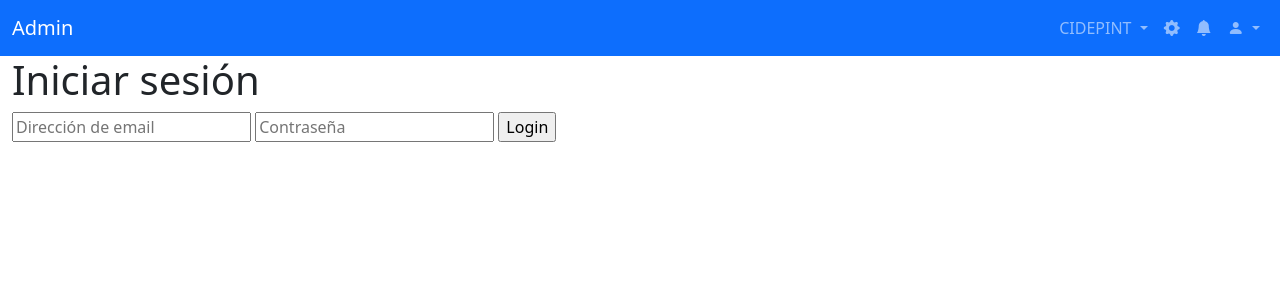
After one commit to franciscodenis/ProyectoVueFlask, a Flask app: page /auth/ in a window 1280 px wide. The commit adds this page. Shown: the top 300 px of the page. Run offline with Flask 3, Linux system fonts and the light colour scheme.

Commit message:
Reacomoda archivos y agrega sesión básica

```diff
--- a/admin/src/core/users.py
+++ b/admin/src/core/auth/__init__.py
@@ -1,5 +1,5 @@
 from src.core.database import db
-from src.core.user import User
+from src.core.auth.user import User
 
 def list_users():
     users = User.query.all()
@@ -13,3 +13,6 @@ def create_user(**kwargs):
     db.session.commit()
 
     return user
+
+def find_user_by_email(email):
+    return User.query.filter_by(email=email).first()
--- a/admin/src/core/seeds.py
+++ b/admin/src/core/seeds.py
@@ -1,7 +1,7 @@
-from src.core import users
+from src.core import auth
 
 def run():
-    admin = users.create_user(
+    admin = auth.create_user(
         email="admin@test.com",
         username="admin",
         password="adminpassword",
--- a/admin/src/web/__init__.py
+++ b/admin/src/web/__init__.py
@@ -3,8 +3,8 @@ from flask import render_template
 from src.core import database
 from src.core import seeds
 from src.web import error
-from src.web.controllers.users import user_bp
 from src.web.config import config
+from src.web import routes
 
 def create_app(env="development", static_folder="../../static"):
     app = Flask(__name__, static_folder=static_folder)
@@ -13,7 +13,7 @@ def create_app(env="development", static_folder="../../static"):
 
     database.init_app(app)
 
-    app.register_blueprint(user_bp)
+    routes.register(app)
 
     @app.get("/")
     def home():
--- /dev/null
+++ b/admin/src/web/controllers/auth.py
@@ -0,0 +1,39 @@
+from flask import Blueprint
+from flask import render_template
+from flask import request
+from flask import flash
+from flask import redirect
+from flask import url_for
+from flask import session
+from src.core import auth
+
+auth_bp = Blueprint("auth", __name__, url_prefix="/auth")
+
+@auth_bp.get("/")
+def login():
+    return render_template("auth/login.html")
+
+@auth_bp.post("/authenticate")
+def authenticate():
+    params = request.form
+
+    user = auth.find_user_by_email(params["email"])
+
+    if not user:
+        flash("Email o clave incorrecta.", "error")
+        return redirect(url_for("auth.login"))
+
+    session["user"] = user.email
+    flash("La sesión se inició correctamente", "success")
+    return redirect(url_for("home"))
+
+@auth_bp.get("/logout")
+def logout():
+    if session.get("user"):
+        del session["user"]
+        session.clear()
+        flash("La sesión se cerró correctamente.", "info")
+    else:
+        flash("No hay sesión iniciada", "info")
+
+    return redirect(url_for("auth.login"))
--- a/admin/src/web/controllers/users.py
+++ b/admin/src/web/controllers/users.py
@@ -1,6 +1,6 @@
 from flask import Blueprint
 from flask import render_template
-from src.core.users import list_users
+from src.core.auth import list_users
 
 user_bp = Blueprint("users", __name__, url_prefix="/usuarios")
 
--- /dev/null
+++ b/admin/src/web/routes.py
@@ -0,0 +1,6 @@
+from src.web.controllers.users import user_bp
+from src.web.controllers.auth import auth_bp
+
+def register(app):
+    app.register_blueprint(user_bp)
+    app.register_blueprint(auth_bp)
--- /dev/null
+++ b/admin/src/web/templates/auth/login.html
@@ -0,0 +1,13 @@
+{% extends "layout.html" %}
+{% block title %}Login{% endblock %}
+{% block navbar %}
+    {{ super() }}
+{% endblock %}
+{% block content %}
+<h1>Iniciar sesión</h1>
+<form action="{{ url_for('auth.authenticate') }}" method="POST">
+    <input type="email" name="email" placeholder="Dirección de email" required>
+    <input type="password" name="password" placeholder="Contraseña" required>
+    <input type="submit" value="Login">
+</form>
+{% endblock %}
--- a/admin/src/web/templates/layout.html
+++ b/admin/src/web/templates/layout.html
@@ -57,6 +57,13 @@
         </nav>
     </header>
     <div id="main" class="container-fluid">
+        {% with messages = get_flashed_messages(with_categories=true) %}
+            {% if messages %}
+                {% for category, message in messages %}
+                    <p class="flash {{category}}">{{ message }}</p>
+                {% endfor %}
+            {% endif %}
+        {% endwith %}
         {% block content %}
         {% endblock %}
     </div>
--- a/admin/src/web/templates/users/index.html
+++ b/admin/src/web/templates/users/index.html
@@ -1,5 +1,5 @@
 {% extends "layout.html" %}
-{% block title %}Inicio{% endblock %}
+{% block title %}Usuarios{% endblock %}
 {% block navbar %}
     {{ super() }}
 {% endblock %}
```
Also changed, not shown: admin/src/core/auth/user.py (renamed from admin/src/core/user.py).
